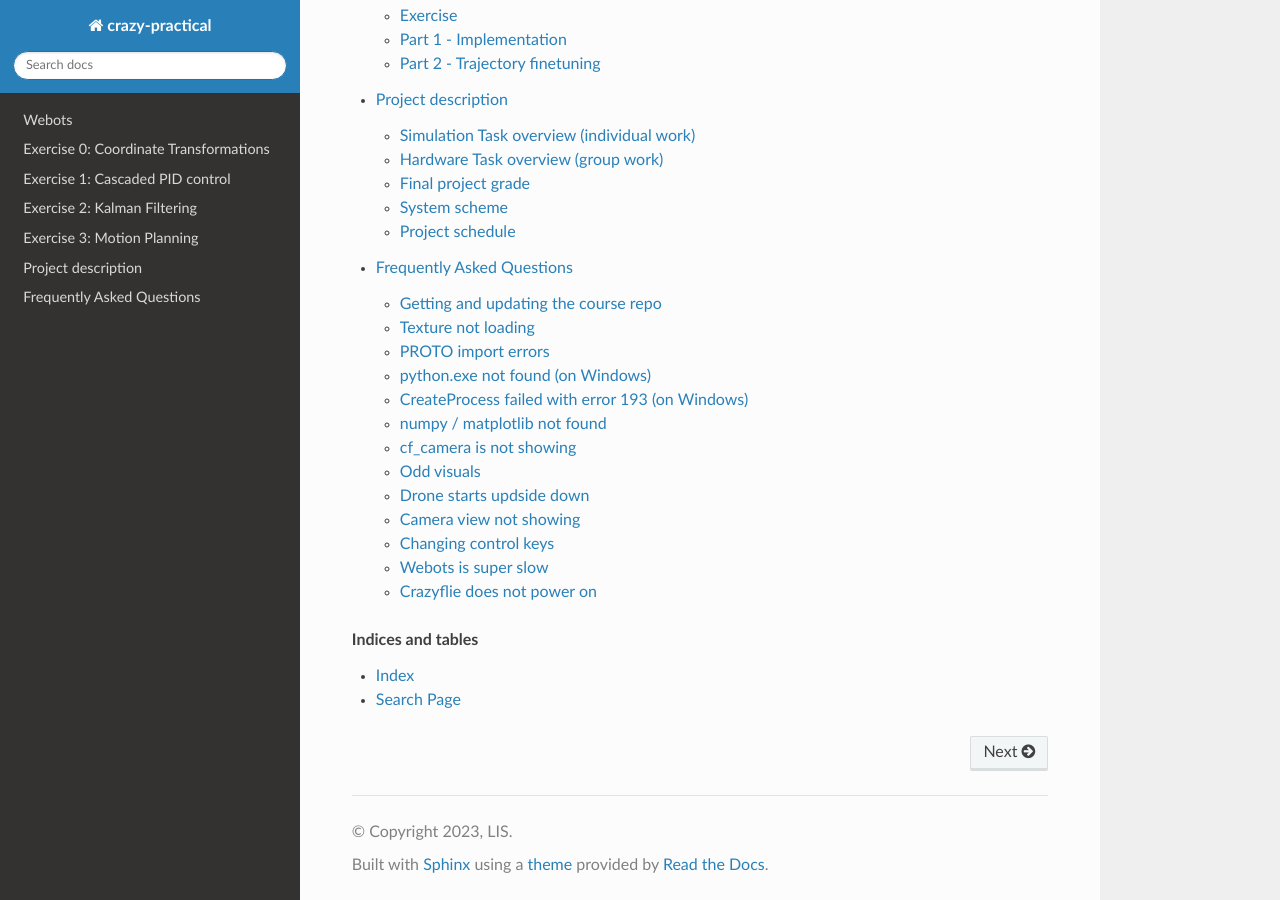
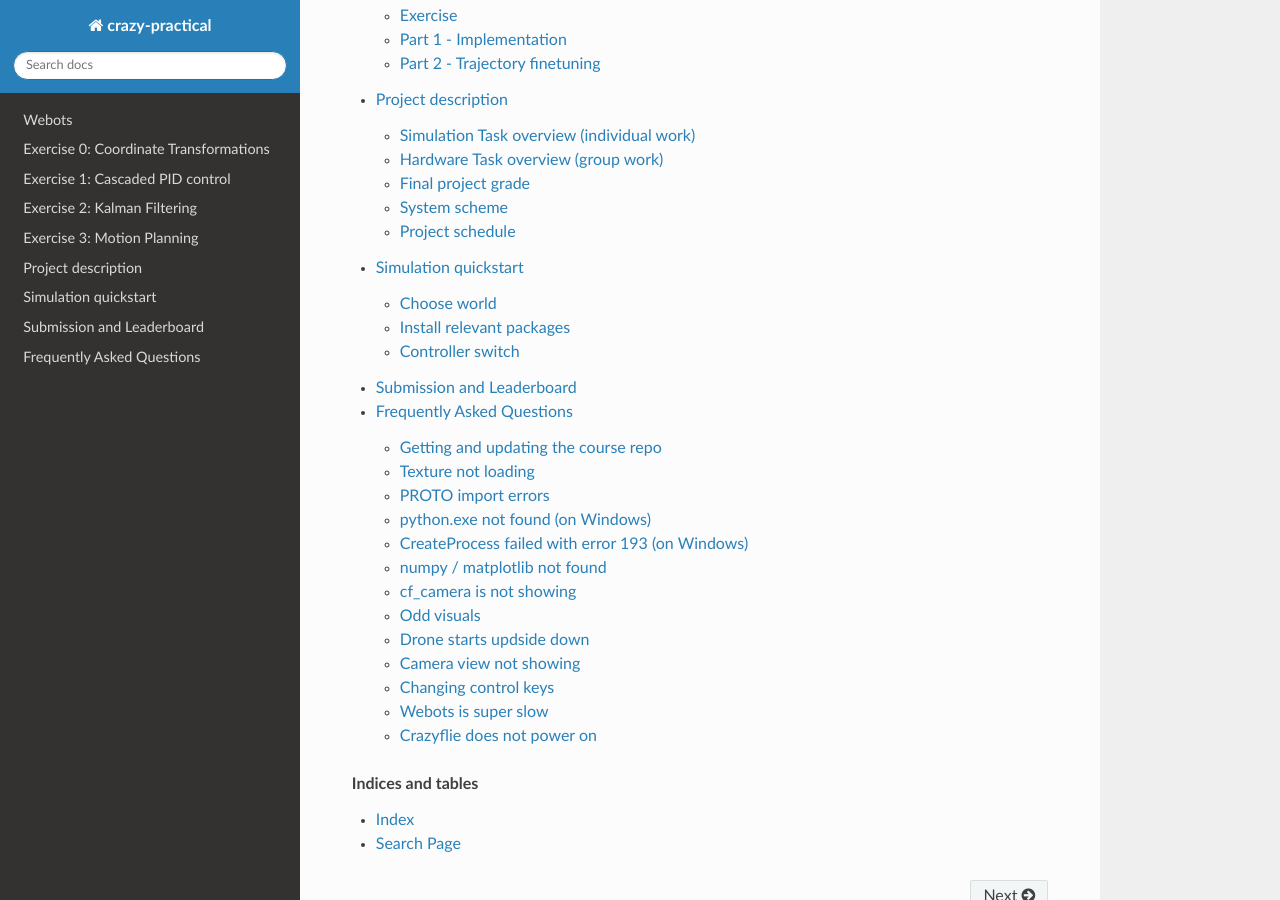
Before and after one commit to lis-epfl/micro-502, a Sphinx documentation site: the page built from docs/index.rst, in a window 1280 px wide and 900 px high, scrolled down 876 px. Built offline with Sphinx 7.4.7 and the Read the Docs theme 3.1.0, drawn with Linux system fonts in a browser that asks for light colours.

Commit message:
Update index

```diff
--- a/docs/index.rst
+++ b/docs/index.rst
@@ -20,6 +20,8 @@ This documentation introduces you to the project and it's core concepts. During
    exercise_2/exercise_2_description
    exercise_3/exercise_3_description
    assignment/project_description
+   assignment/simulation_quickstart
+   assignment/leaderboard
    faq/faq
 
 .. rubric:: Indices and tables
```
